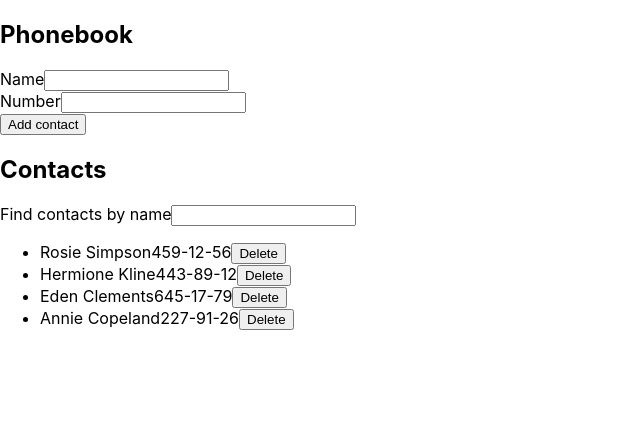
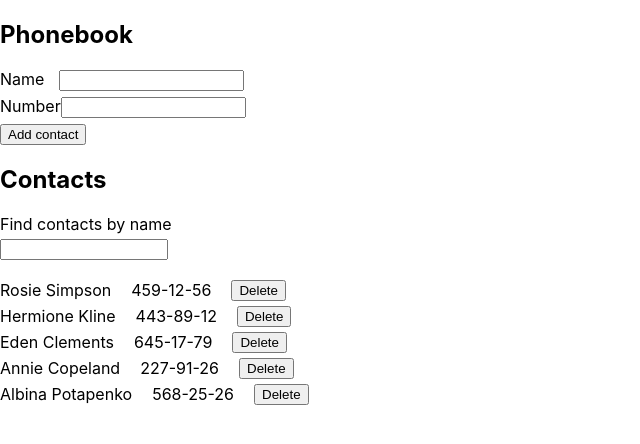
Before and after one commit to gambel1/goit-react-hw-02-phonebook, a React (Create React App) app: page / in a window 1280 px wide. Shown: the top 444 px of the page, without its empty margins (0-640 px from the left). Built offline with nearby package versions, Linux system fonts and the light colour scheme.

Commit message:
finished task 2

```diff
--- a/package.json
+++ b/package.json
@@ -4,6 +4,8 @@
   "private": true,
   "homepage": "https://gambel1.github.io/goit-react-hw-02-phonebook/",
   "dependencies": {
+    "@emotion/react": "^11.10.6",
+    "@emotion/styled": "^11.10.6",
     "@testing-library/jest-dom": "^5.16.3",
     "@testing-library/react": "^12.1.4",
     "@testing-library/user-event": "^13.5.0",
--- a/src/components/App.jsx
+++ b/src/components/App.jsx
@@ -1,19 +1,15 @@
 import ContactForm from './ContactForm/ContactForm';
-import ContactsList from './ContactForm/ContactsList';
+import ContactsList from './ContactsList/ContactsList';
 import Filter from './Filter/Filter';
-import PropTypes from 'prop-types';
 import React from 'react';
 export default class App extends React.Component {
-  static propTypes = {
-    name: PropTypes.string.isRequired,
-  };
-
   state = {
     contacts: [
       { id: 'id-1', name: 'Rosie Simpson', number: '459-12-56' },
       { id: 'id-2', name: 'Hermione Kline', number: '443-89-12' },
       { id: 'id-3', name: 'Eden Clements', number: '645-17-79' },
       { id: 'id-4', name: 'Annie Copeland', number: '227-91-26' },
+      { id: 'id-5', name: 'Albina Potapenko', number: '568-25-26' },
     ],
     filter: '',
   };
--- a/src/components/ContactForm/ContactForm.js
+++ b/src/components/ContactForm/ContactForm.js
@@ -1,4 +1,5 @@
 import { Formik, Form, Field, ErrorMessage } from 'formik';
+import { FormWrapper, FormLabel } from './ContactForm.styled';
 import * as yup from 'yup';
 import { nanoid } from 'nanoid';
 import PropTypes from 'prop-types';
@@ -13,7 +14,10 @@ const initialValues = {
 };
 
 const shema = yup.object().shape({
-  name: yup.string().min(2).max(16).required(),
+  name: yup.string()
+    .min(2, 'Too Short!')
+    .max(70, 'Too Long!')
+    .required('Required'),
   number: yup.number().min(4).required(),
 });
 
@@ -30,16 +34,15 @@ function ContactForm(props) {
   }
 
   return (
-
     <Formik
       initialValues={initialValues}
       onSubmit={handleSubmit}
       validationSchema={shema}
     >
       <Form autoComplete="off">
-          <div>
-            <label htmlFor="name">Name</label>
-            <Field
+        <FormWrapper>
+          <FormLabel htmlFor="name">Name</FormLabel>
+          <input
             type="text"
             name="name"
             id="name"
@@ -47,9 +50,9 @@ function ContactForm(props) {
             required
           />
           <ErrorMessage name="name" />
-          </div>
+        </FormWrapper>
 
-          <div>
+        <FormWrapper>
           <label htmlFor="number">Number</label>
           <Field
             type="tel"
@@ -58,12 +61,11 @@ function ContactForm(props) {
             pattern="\+?\d{1,4}?[-.\s]?\(?\d{1,3}?\)?[-.\s]?\d{1,4}[-.\s]?\d{1,4}[-.\s]?\d{1,9}"
             required
           />
-            <ErrorMessage name="name" />
-          </div>
+          <ErrorMessage name="number" />
+        </FormWrapper>
         <button type="submit">Add contact</button>
       </Form>
     </Formik>
-
   );
 }
 
--- /dev/null
+++ b/src/components/ContactForm/ContactForm.styled.js
@@ -0,0 +1,9 @@
+import styled from '@emotion/styled';
+
+export const FormWrapper = styled.div`
+  margin-bottom: 5px;
+`;
+
+export const FormLabel = styled.label`
+  margin-right: 15px;
+`;
--- a/src/components/ContactForm/ContactsList.js
+++ b/src/components/ContactsList/ContactsList.js
@@ -1,21 +1,22 @@
+import { ContactListUl, ContactListLi } from './ContactsList.styled';
 import PropTypes from 'prop-types';
 export default function ContactsList(props) {
   const { deleteContacts, filteredContact } = props;
   return (
     <>
-      <ul>
+      <ContactListUl>
         {filteredContact.map(({ id, name, number }) => {
           return (
-            <li key={id}>
+            <ContactListLi key={id}>
               <span>{name}</span>
               <span>{number}</span>
               <button type="button" onClick={() => deleteContacts(id)}>
                 Delete
               </button>
-            </li>
+            </ContactListLi>
           );
         })}
-      </ul>
+      </ContactListUl>
     </>
   );
 }
@@ -25,7 +26,7 @@ ContactsList.propTypes = {
     PropTypes.shape({
       id: PropTypes.string.isRequired,
       name: PropTypes.string.isRequired,
-      number: PropTypes.number.isRequired,
+      number: PropTypes.string.isRequired,
     }).isRequired
   ).isRequired,
   deleteContacts: PropTypes.func.isRequired,
--- /dev/null
+++ b/src/components/ContactsList/ContactsList.styled.js
@@ -0,0 +1,15 @@
+import styled from '@emotion/styled';
+
+export const ContactListUl = styled.ul`
+  list-style: none;
+  margin: 0;
+  padding: 0;
+  display: flex;
+  flex-direction: column;
+  gap: 5px;
+`;
+
+export const ContactListLi = styled.li`
+  display: flex;
+  gap: 20px;
+`;
--- a/src/components/Filter/Filter.js
+++ b/src/components/Filter/Filter.js
@@ -1,21 +1,22 @@
+import { FilterWrapper, FilterLabel, FilterInput } from './Filter.styled';
 import PropTypes from 'prop-types';
 
 export default function Filter(props) {
-  const { filterValue, FilterContact } = props;
+  const { filterValue, filterContact } = props;
   return (
-    <div>
-      <label htmlFor="filter">Find contacts by name</label>
-      <input
+    <FilterWrapper>
+      <FilterLabel htmlFor="filter">Find contacts by name</FilterLabel>
+      <FilterInput
         name="filter"
         type="text"
         id="filter"
         value={filterValue}
-        onChange={FilterContact}
+        onChange={filterContact}
       />
-    </div>
+    </FilterWrapper>
   );
 }
 Filter.propTypes = {
   filterValue: PropTypes.string.isRequired,
-  FilterContact: PropTypes.func.isRequired,
+  filterContact: PropTypes.func.isRequired,
 };
--- /dev/null
+++ b/src/components/Filter/Filter.styled.js
@@ -0,0 +1,14 @@
+import styled from '@emotion/styled';
+
+export const FilterWrapper = styled.div`
+  display: flex;
+  flex-direction: column;
+  margin-bottom: 20px;
+`;
+
+export const FilterLabel = styled.label`
+margin-bottom: 5px`;
+
+export const FilterInput = styled.input`
+  width: 160px;
+`;
```
Also changed, not shown: 1 other file (tests, documents, lock files or other folders). Lines whose indentation alone changed are shown as unchanged.
